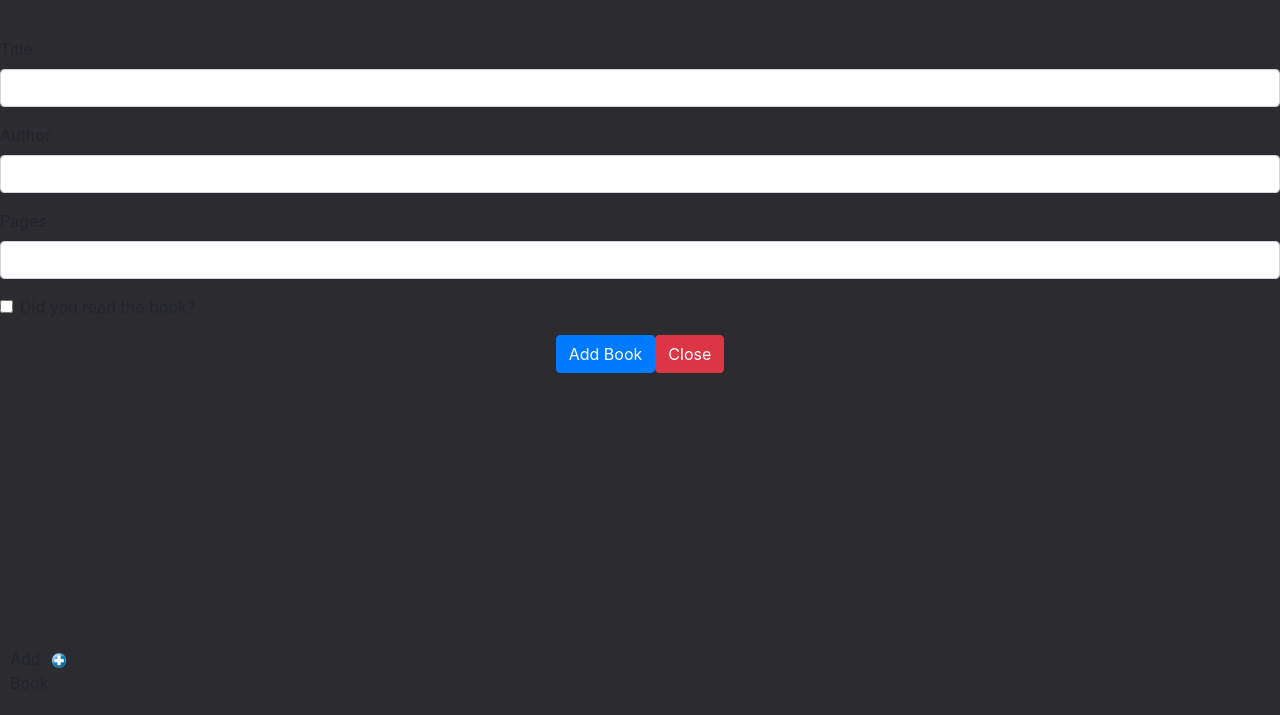
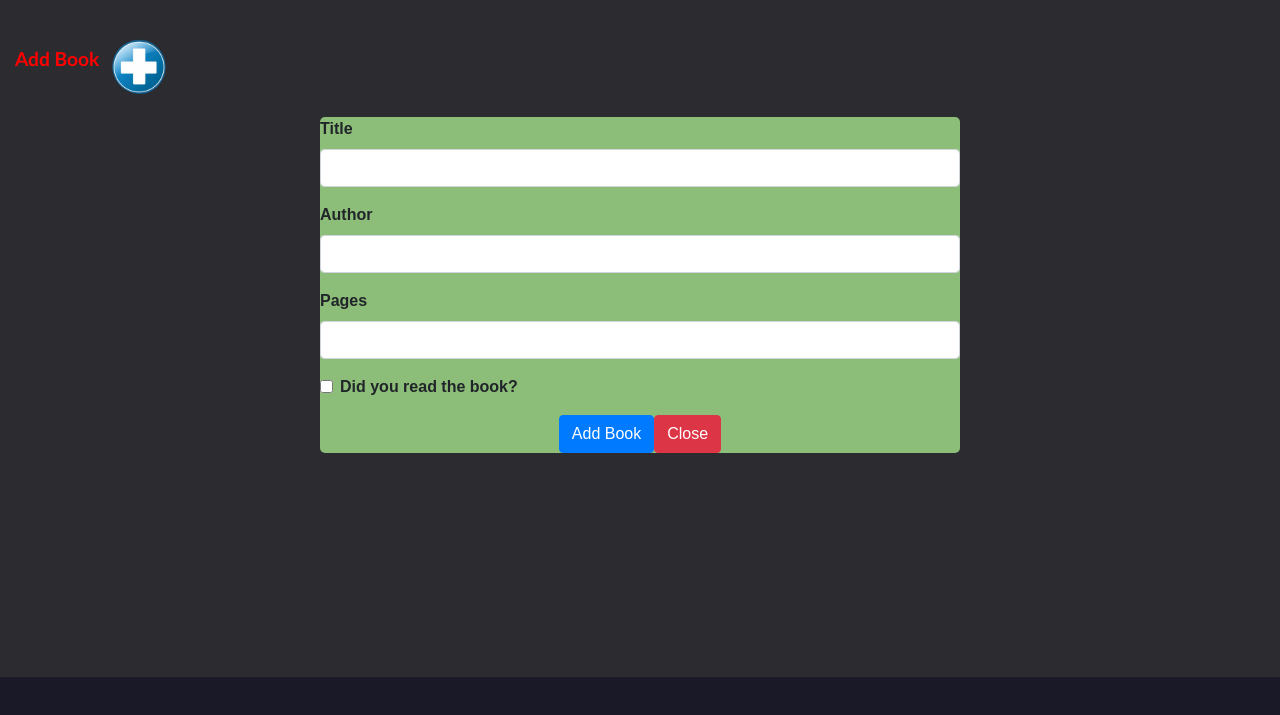
Before and after one commit to daxas-boop/library, a website: page index.html in a window 1280 px wide. Both pictures are taken after a click on the element "Add Book". Shown: the part 83-798 px from the top of the page. Drawn offline with nearby package versions, Linux system fonts and the light colour scheme.

Commit message:
Styles the form, and the 'new book' button

```diff
--- a/main.css
+++ b/main.css
@@ -7,10 +7,11 @@ body{
     background: rgb(45,209,244);
     background: #2C2B30;
     padding-top: 120px;
+    padding-bottom: 50px ;
 }
 
 #header {
-    position: fixed;
+    position: absolute;
     width: 100%;
     height: 80px;
     top: 0;
@@ -36,16 +37,12 @@ body{
     height: auto;
 }
 
-.hidden {
-    display: none;
-}
-
 #book-container {
     display: grid;
-    margin: 0 20px;
+    width: 70%;
+    margin: auto;
     grid-auto-flow: row;
-    grid-template-columns: repeat(5, 1fr);
-
+    grid-template-columns: repeat(auto-fit, minmax(200px, 1fr));
     grid-gap: 10px;
 }
 
@@ -104,22 +101,58 @@ body{
 }
 
 #new-book {
-    width: 60px;
-    height: 60px;
-    position: absolute;
+    position: fixed;
     margin: 10px;
-    bottom: 0;
-    left: 0;
+    top: 100px;
+    left: 5px;
+    display: flex;
+    justify-content: center;
+    align-items: center;
+}
+
+#new-book:hover{
+    cursor: pointer;
+    transform: scale(1.1);
+}
+
+#add-book-img {
+    width: 80px;
+    height: 80px;
     display: flex;
 }
 
 #new-book .add-book {
     width: 100%;
     height: auto;
-    margin: auto;
+    align-self: center;
 }
 
-#new-book .add-book:hover {
-    cursor: pointer;
-    transform:scale(1.2)
+#add-book-txt {
+    font-family: 'Gill Sans', 'Gill Sans MT', Calibri, 'Trebuchet MS', sans-serif;
+    color: red;
+    font-weight: 700;
+    font-size: larger;
 }
+
+#footer{
+    position: fixed;
+    bottom: 0;
+    width: 100%;
+    height: 40px;
+    background:#191927 ;
+}
+
+#form-container{
+    position: absolute;
+    top: 25%;
+    right: 25%;
+    width: 50%;
+    background: rgb(141, 190, 121);
+    border-radius: 5px;
+    font-family:Arial, Helvetica, sans-serif;
+    font-weight: 800;
+}
+
+.hidden {
+    display: none;
+}
```
